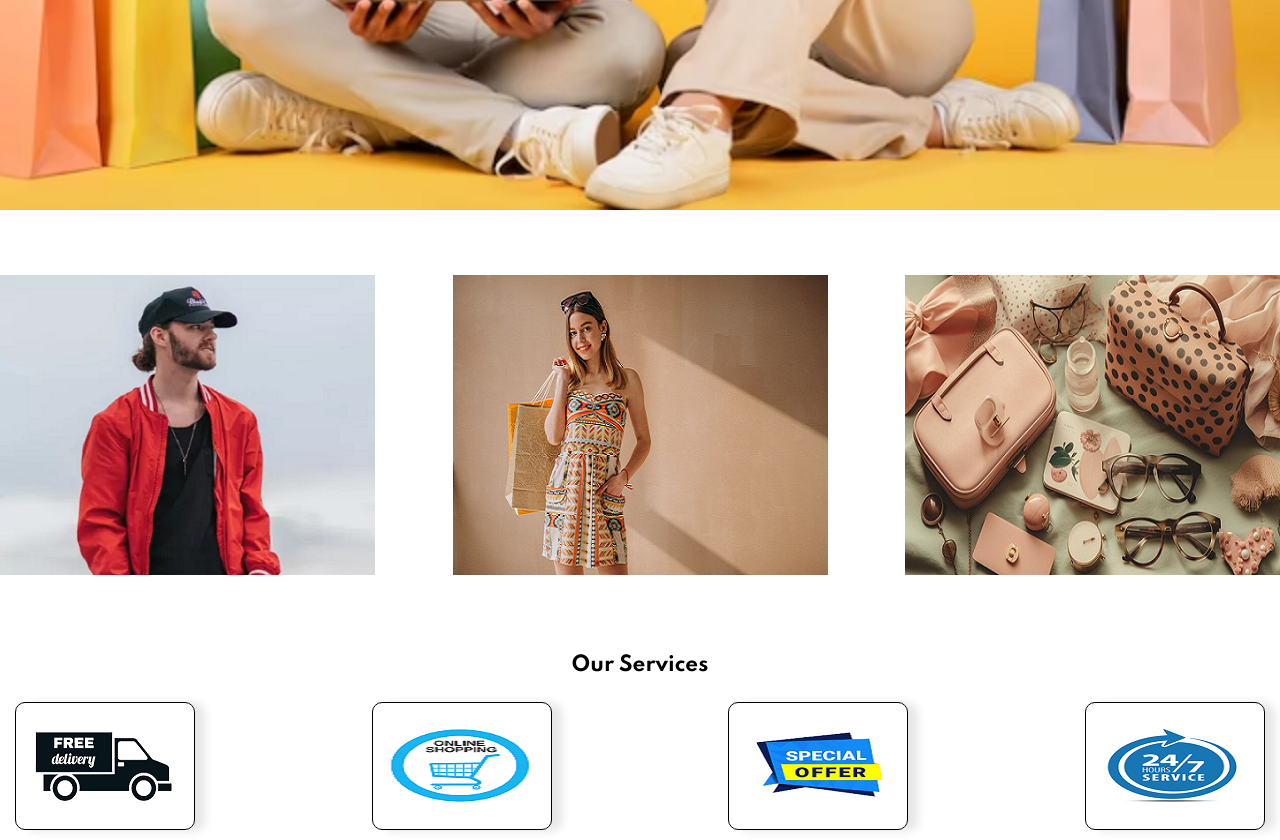
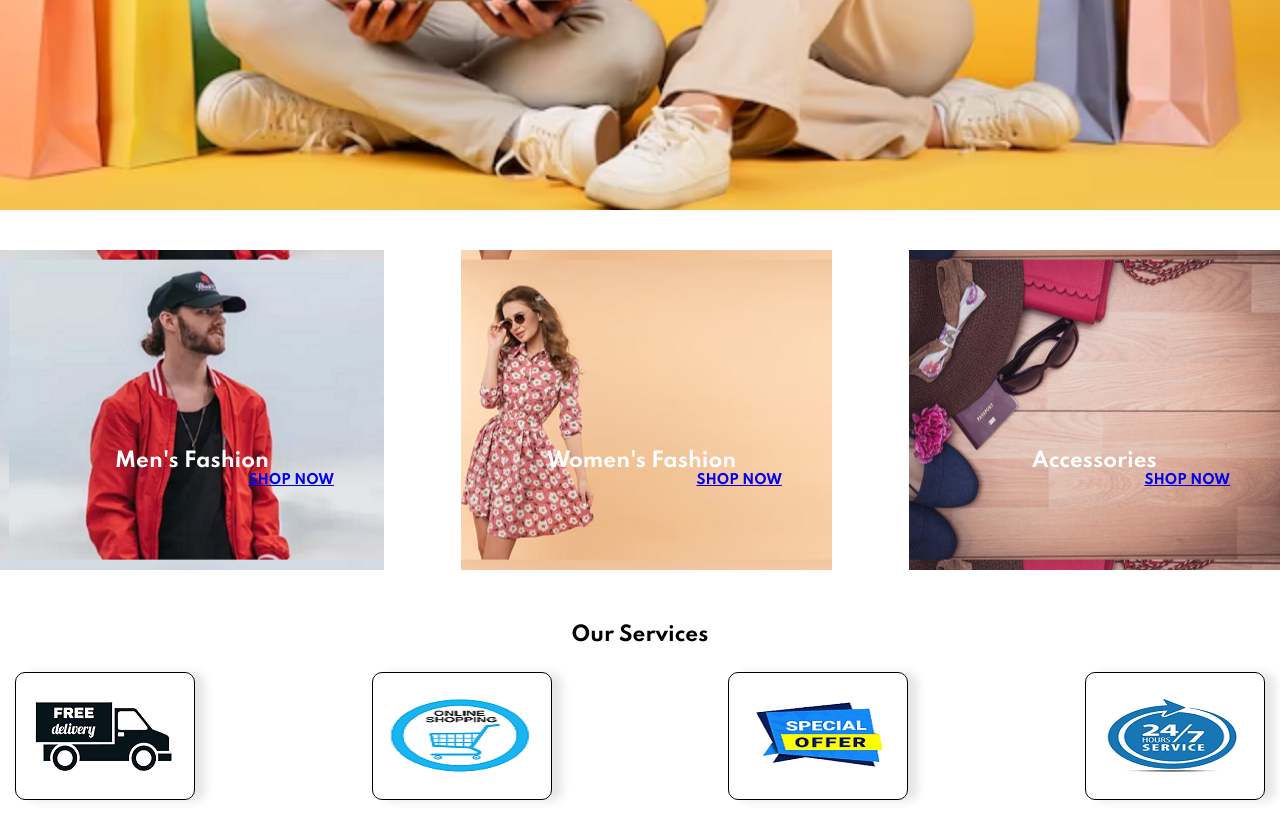
Before and after one commit to Manukl535/Ecommerce-website, a PHP site: page / in a window 1280 px wide. Shown: the part 703-1543 px from the top of the page. Run offline with PHP 8.4, Linux system fonts and the light colour scheme.

Commit message:
Repo size reduced added category section changes in styles.css

```diff
--- a/about.html
+++ b/about.html
@@ -11,7 +11,7 @@
             <!--Header Section-->
 
             <section id="top">
-                <img src="Assets/image_2023-10-26_135129918-PhotoRoom.png-PhotoRoom.png"></a>
+                <img src="Assets/logo.png">
 
             <div>
                 <ul id="headings">
--- a/cart.html
+++ b/cart.html
@@ -16,8 +16,7 @@
             <!--Header Section-->
 
             <section id="top">
-                <img src="Assets/image_2023-10-26_135129918-PhotoRoom.png-PhotoRoom.png"></a>
-
+                <img src="Assets/logo.png">
             <div>
                 <ul id="headings">
                     <li><a href="index.html">Home</a></li>
--- a/contact.html
+++ b/contact.html
@@ -12,7 +12,7 @@
             <!--Header Section-->
 
             <section id="top">
-                <img src="Assets/image_2023-10-26_135129918-PhotoRoom.png-PhotoRoom.png"></a>
+                <img src="Assets/logo.png">
 
             <div>
                 <ul id="headings">
--- a/index.html
+++ b/index.html
@@ -78,7 +78,7 @@
             <!--Header Section-->
 
             <section id="top">
-                <img src="Assets/image_2023-10-26_135129918-PhotoRoom.png-PhotoRoom.png"></a>
+                <img src="Assets/logo.png">
 
             <div>
                 <ul id="headings">
@@ -135,21 +135,21 @@
 
                     <div class="fashicon1" >
 
-                       <a href="#"><img src="Assets/men's.png"></a>
 
+                        <h3>Men's Fashion</h3><a href="#"><h5>SHOP NOW</h5></a>
                    </div>
 
 
                    <div class="fashicon2" class="section-m1">
 
-                       <a href="#"><img src="Assets/women's.png"></a>
 
+                       <h3>Women's Fashion</h3><a href="#"><h5>SHOP NOW</h5></a>
                    </div>
 
                    <div class="fashicon3" class="section-m1">
 
-                       <a href="#"> <img src="Assets/axc's.png"></a>
 
+                       <h3>Accessories</h3><a href="#"><h5>SHOP NOW</h5></a>
                    </div>
 
                    </section>
--- a/shop.html
+++ b/shop.html
@@ -9,7 +9,7 @@
      <!--Header Section-->
 
      <section id="top">
-        <img src="Assets/image_2023-10-26_135129918-PhotoRoom.png-PhotoRoom.png"></a>
+        <img src="Assets/logo.png">
 
     <div>
         <ul id="headings">
--- a/styles.css
+++ b/styles.css
@@ -148,7 +148,70 @@ body {
 #fashion{
   display: flex;
   justify-content: space-between;
-  padding:25px 0;;
+
+}
+
+#fashion .fashicon1{
+  background-image: url("Assets/men's.png");
+  background-color: transparent;
+  flex-direction: column;
+  justify-content: center;
+  align-items: flex-start;
+  height: 40vh;
+  width: 30%;
+  background-position: top 48% right 0;
+  padding:  50px;
+  text-align: start;
+  min-width: 20%;
+  text-align: right;
+}
+
+.fashicon1 h3{
+  color: #fff;
+  text-align: center;
+  padding: 150px 0 0 0;
+}
+
+#fashion .fashicon2{
+  background-image: url("Assets/women's.png");
+  background-color: transparent;
+  flex-direction: column;
+  justify-content: center;
+  align-items: flex-start;
+  height: 40vh;
+  width: 29%;
+  background-position: top 48% right 0;
+  padding:  50px;
+  text-align: start;
+  min-width: 20%;
+  text-align: right;
+}
+
+.fashicon2 h3{
+  color: #fff;
+  text-align: center;
+  padding: 150px  10px 0 0;
+}
+
+#fashion .fashicon3{
+  background-image: url("Assets/axc's.png");
+  background-color: transparent;
+  flex-direction: column;
+  justify-content: center;
+  align-items: flex-start;
+  height: 40vh;
+  width: 29%;
+  background-position: top 48% right 0;
+  padding:  50px;
+  text-align: start;
+  min-width: 20%;
+  text-align: right;
+}
+
+.fashicon3 h3{
+  color:#fff;
+  text-align: center;
+  padding: 150px  0 0;
 }
 
 /* Services*/
--- a/sweat1.html
+++ b/sweat1.html
@@ -11,7 +11,7 @@
      <!--Header Section-->
 
      <section id="top">
-        <img src="Assets/image_2023-10-26_135129918-PhotoRoom.png-PhotoRoom.png"></a>
+        <img src="Assets/logo.png">
 
     <div>
         <ul id="headings">
--- a/sweat2.html
+++ b/sweat2.html
@@ -11,7 +11,7 @@
      <!--Header Section-->
 
      <section id="top">
-        <img src="Assets/image_2023-10-26_135129918-PhotoRoom.png-PhotoRoom.png"></a>
+        <img src="Assets/logo.png">
 
     <div>
         <ul id="headings">
```
Also changed, not shown: Assets/Untitled.png (deleted), Assets/axc's.png, Assets/logo.png (renamed from Assets/image_2023-10-26_135129918-PhotoRoom.png-PhotoRoom.png), Assets/ser3.png (deleted), Assets/serv.png (deleted), Assets/women's.png.
